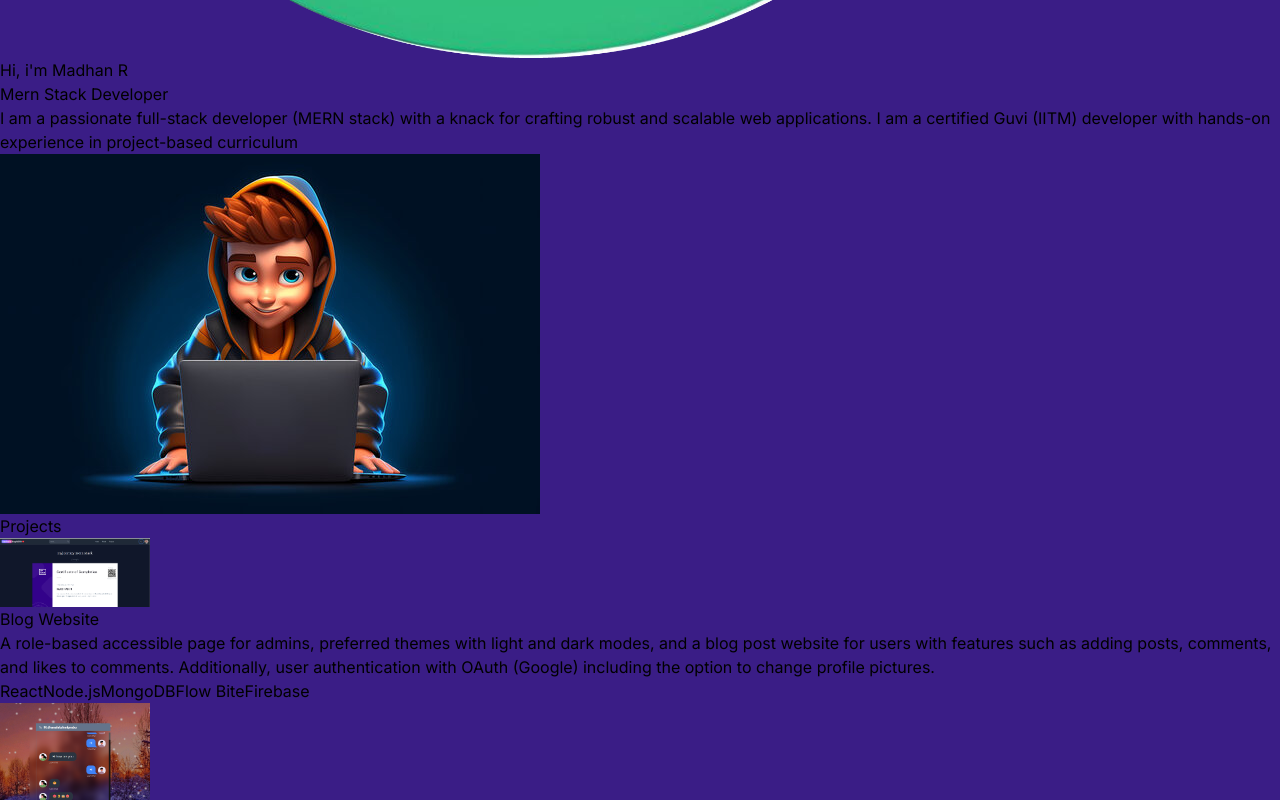
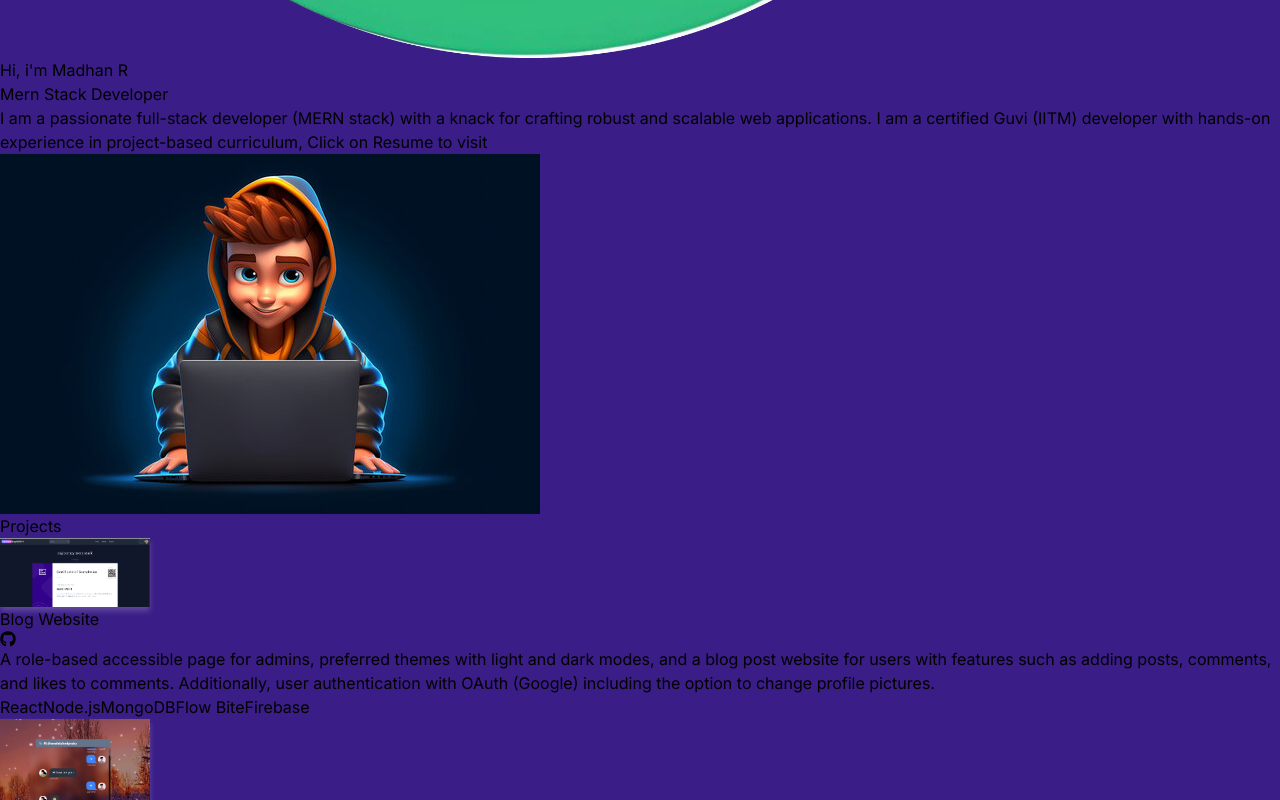
Before and after one commit to Madhan235/portfolio, a React (Vite) app: page / in a window 1280 px wide. Shown: the part 1060-1860 px from the top of the page. Built offline with nearby package versions, Linux system fonts and the light colour scheme; a web font is replaced by a local one.

Commit message:
added github link to projects

```diff
--- a/src/components/About.jsx
+++ b/src/components/About.jsx
@@ -28,6 +28,7 @@ export default function About() {
         className="w-full lg:w-1/2  ">
           <div className="flex justify-center items-center lg:justify-start">
             <p className="my-2 max-w-xl py-6">{ABOUT_TEXT}</p>
+
           </div>
         </motion.div>
       </div>
--- a/src/components/Hero.jsx
+++ b/src/components/Hero.jsx
@@ -21,8 +21,8 @@ export default function Hero() {
                 variants={container(0)}
                 initial="hidden"
                 animate="visible"
-              className="pb-16 text-5xl font-thin tracking-tight lg:mt-16 lg:text-7xl
-            bg-gradient-to-r from-pink-300 via-indigo-500 to-purple-500 bg-clip-text text-transparent
+              className="pb-16 text-5xl tracking-tight lg:mt-16 lg:text-7xl
+            bg-gradient-to-r from-pink-300   to-purple-500 bg-clip-text text-transparent
             "
             >
               Hi, i'm Madhan R
@@ -44,7 +44,9 @@ export default function Hero() {
           "
             >
               {HERO_CONTENT}
+              <span>, Click on <a href="https://docs.google.com/document/d/163wcwRhfb6bnLGk9rk6Dd2leSvcswdjzu6esDQF0c6A/edit?usp=sharing" target="_blank"   className="bg-gradient-to-r from-pink-300 to-purple-500 text-transparent bg-clip-text">Resume</a> to visit </span>
             </motion.p>
+
           </div>
         </div>
         <div className="w-full lg:w-1/2 lg:p-8">
--- a/src/components/Projects.jsx
+++ b/src/components/Projects.jsx
@@ -1,6 +1,6 @@
 import { PROJECTS } from "../constants";
 import { motion } from "framer-motion";
-
+import { FaGithub } from "react-icons/fa6";
 
 export default function Projects() {
   return (
@@ -17,13 +17,13 @@ export default function Projects() {
           initial={{opacity:0, x:-100}}
            transition={{duration:1}}
           className="w-full lg:w-1/4">
-            <a href={project.url} target="_blank">
+            <a href={project.url} target="_blank" rel="noopener noreferrer"  className="  hover:shadow-{purple}-xl ">
           <img
             src={project.image}
             alt={project.title}
             width={150}
             height={150}
-            className="mb-6 rounded"
+            className="mb-6 rounded inline-block custom-shadow"
             />
             </a>
           </motion.div>
@@ -32,7 +32,15 @@ export default function Projects() {
           initial={{opacity:0, x:100}}
            transition={{duration:1}}
           className="w-full max-w-xl lg:w-3/4">
-            <h6 className="mb-2 font-semibold" >{project.title}</h6>
+            <div className="flex gap-4 items-center mb-2 ">
+
+            <h6 className="font-semibold" >{project.title}
+            </h6>
+            <a href={project.githubUrl} target="_blank" rel="noopener noreferrer">
+
+            <FaGithub className="cursor-pointer   text-[1.4rem] text-purple-500 hover:text-white"/>
+            </a>
+            </div>
             <p className="mb-4 text-neutral-400">{project.description}</p>
             {project.technologies.map((tech,index)=>(
                 <span key={index} className="mr-2 rounded bg-neutral-900 py-1 text-sm font-medium text-purple-900">{tech}</span>
--- a/src/constants/index.js
+++ b/src/constants/index.js
@@ -28,6 +28,7 @@ export const PROJECTS = [
     title: "Blog Website",
     image: project1,
     url:"https://mern-blog-8icy.onrender.com/",
+    githubUrl:"https://github.com/Madhan235/mern-blog",
     description:
 
     "A role-based accessible page for admins, preferred themes with light and dark modes, and a blog post website for users with features such as adding posts, comments, and likes to comments. Additionally, user authentication with OAuth (Google) including the option to change profile pictures.",
@@ -37,6 +38,7 @@ export const PROJECTS = [
     title: "Chat App",
     image: project2,
     url:"https://chat-app-2vp8.onrender.com/login",
+    githubUrl:"https://github.com/Madhan235/chat-app",
     description:
     "An application for chatting with all users implemented using socket.io with the MERN stack. When a user receives a notification online, a notification sound will play.",
     technologies: [ "React", "Node.js", "MongoDB","Tailwind"],
@@ -45,6 +47,7 @@ export const PROJECTS = [
     title: "Article Website",
     image: project3,
     url:"https://catalog23.netlify.app/home_about_oil_price",
+    githubUrl:"https://github.com/Madhan235/items-server",
     description:
     "A social awareness website implemented with Chart.js, focusing on mobile addiction among kids, drug addiction, and addiction to junk and sugary foods.",
     technologies: [ "React", "Node.js", "MongoDB","Css","Bootstrap"],
--- a/src/index.css
+++ b/src/index.css
@@ -12,3 +12,13 @@
 body{
     background-color: #3a1d86;
 }
+
+ /* Custom CSS */
+.custom-shadow {
+    box-shadow: 0 4px 6px rgba(255, 255, 255, 0.2); /* Initial shadow */
+   box-shadow: 0  rgb(0, 63, 100, 0.2) ;
+  }
+
+  .custom-shadow:hover {
+    box-shadow: 0 8px 8px rgba(255, 255, 255, 0.5); /* White shadow on hover */
+  }
```
